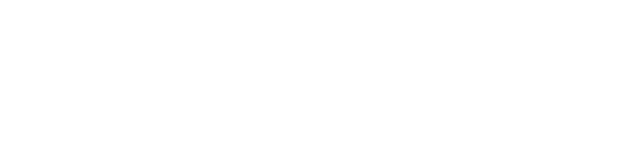
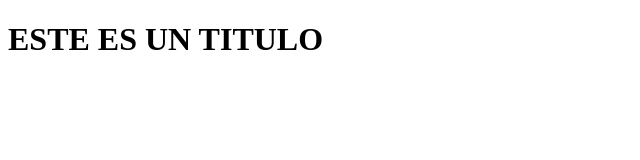
Before and after one commit to donatto22/Order-summary-component, a plain HTML site: page index.html in a window 1280 px wide. Shown: the whole page, without its empty margins (0-640 px from the left). Drawn offline with Linux system fonts and the light colour scheme.

Commit message:
Update index.html

```diff
--- a/index.html
+++ b/index.html
@@ -7,6 +7,7 @@
   <link rel="icon" type="image/png" sizes="32x32" href="./images/favicon-32x32.png">
 
   <title>Frontend Mentor | Order summary card</title>
+  <h1>ESTE ES UN TITULO</h1>
 
   <!-- Feel free to remove these styles or customise in your own stylesheet 👍 -->
   <style>
```
